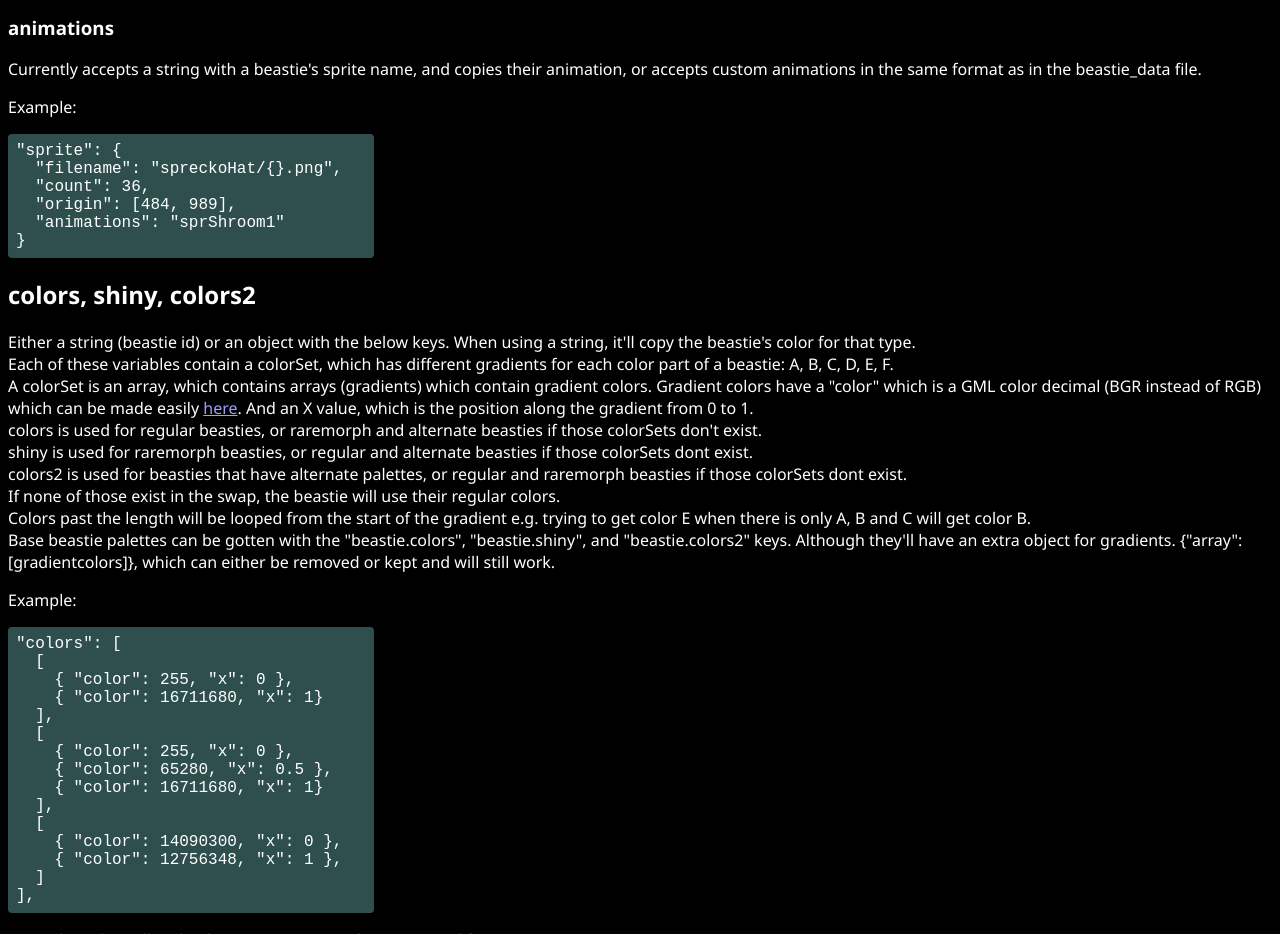
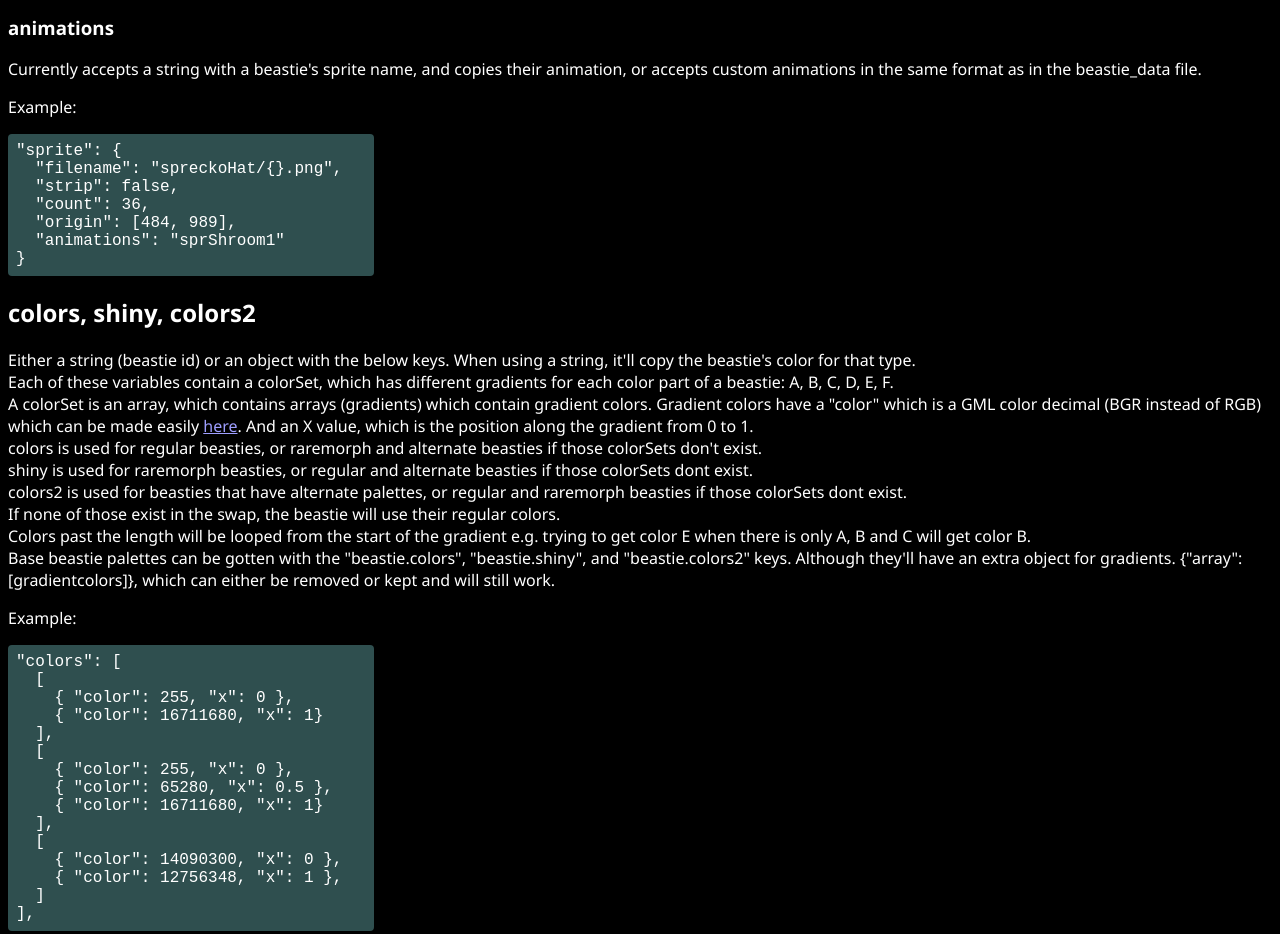
Before and after one commit to JdavisBro/BeastieballCosmetics, a plain HTML site: page docs/index.html in a window 1280 px wide. Shown: the part 1740-2674 px from the top of the page. Drawn offline with Linux system fonts and the light colour scheme.

Commit message:
update example with strip

```diff
--- a/docs/index.html
+++ b/docs/index.html
@@ -69,6 +69,7 @@
         </p>
         <p>Example: <pre>"sprite": {
   "filename": "spreckoHat/{}.png",
+  "strip": false,
   "count": 36,
   "origin": [484, 989],
   "animations": "sprShroom1"
```
